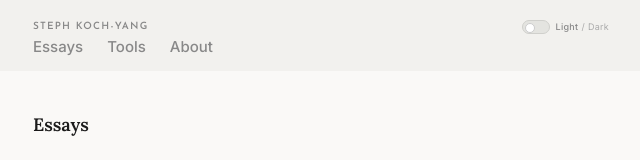
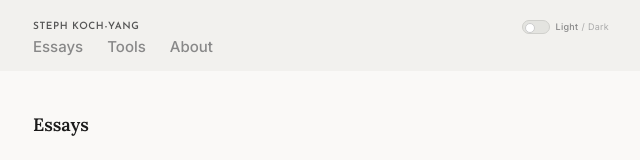
Before and after one commit to stephanekoch/Blog, a Next.js app: page / in a window 1280 px wide. Shown: the top 160 px of the page, without its empty margins (319-959 px from the left). Built offline with nearby package versions, Linux system fonts and the light colour scheme.

Commit message:
Darken nav logo colour and tighten letter spacing
Co-Authored-By: Claude Sonnet 4.6 <noreply@anthropic.com>

```diff
--- a/app/globals.css
+++ b/app/globals.css
@@ -93,11 +93,11 @@ body.dark .toggle-labels { color: #666; }
 body.dark .toggle-labels .on { color: #aaa; }
 
 .nav-name {
-  font-family: 'Josefin Sans', sans-serif; font-size: 10px; font-weight: 600; color: #888888;
+  font-family: 'Josefin Sans', sans-serif; font-size: 10px; font-weight: 600; color: #555555;
   cursor: pointer; text-decoration: none;
-  transition: color 0.15s; line-height: 1; display: block; letter-spacing: 0.12em; text-transform: uppercase;
+  transition: color 0.15s; line-height: 1; display: block; letter-spacing: 0.06em; text-transform: uppercase;
 }
-.nav-name:hover { color: #555; }
+.nav-name:hover { color: #333; }
 body.dark .nav-name { color: #cccccc; }
 body.dark .nav-name:hover { color: #fff; }
 
```
